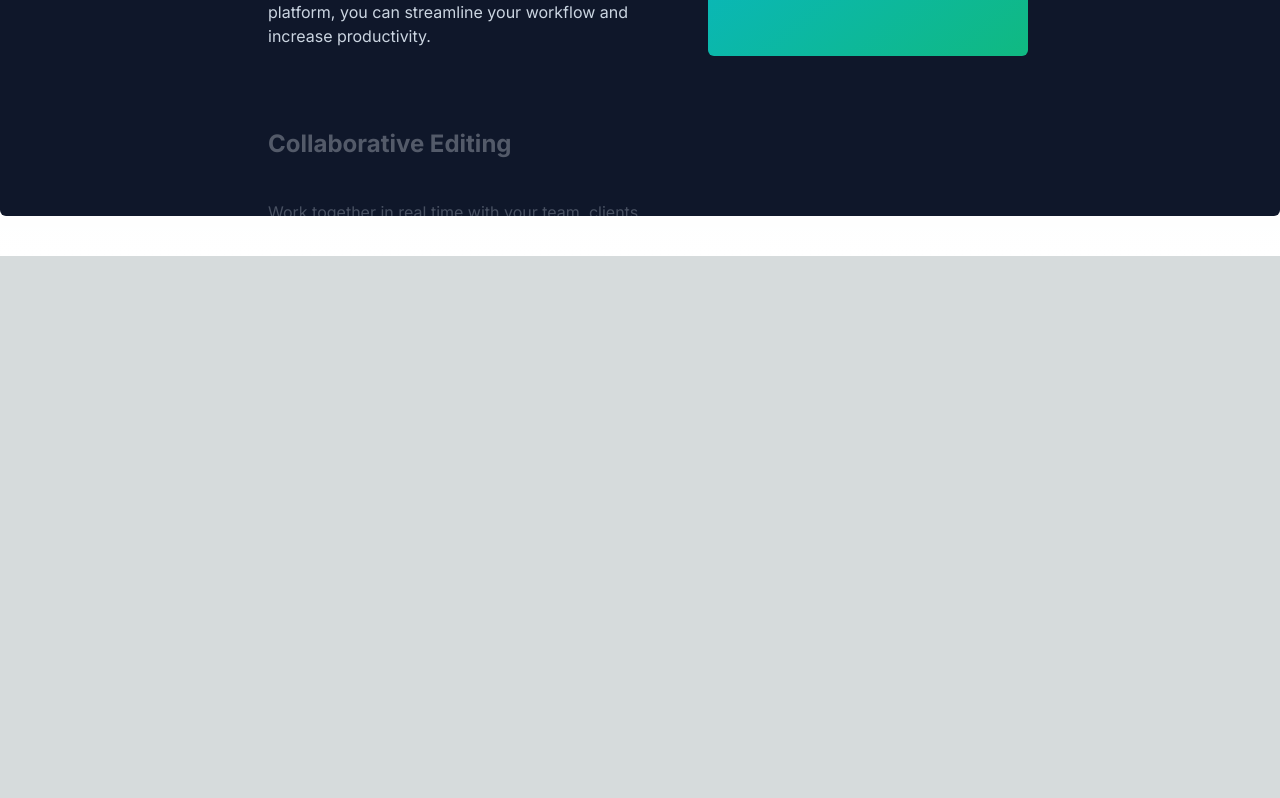
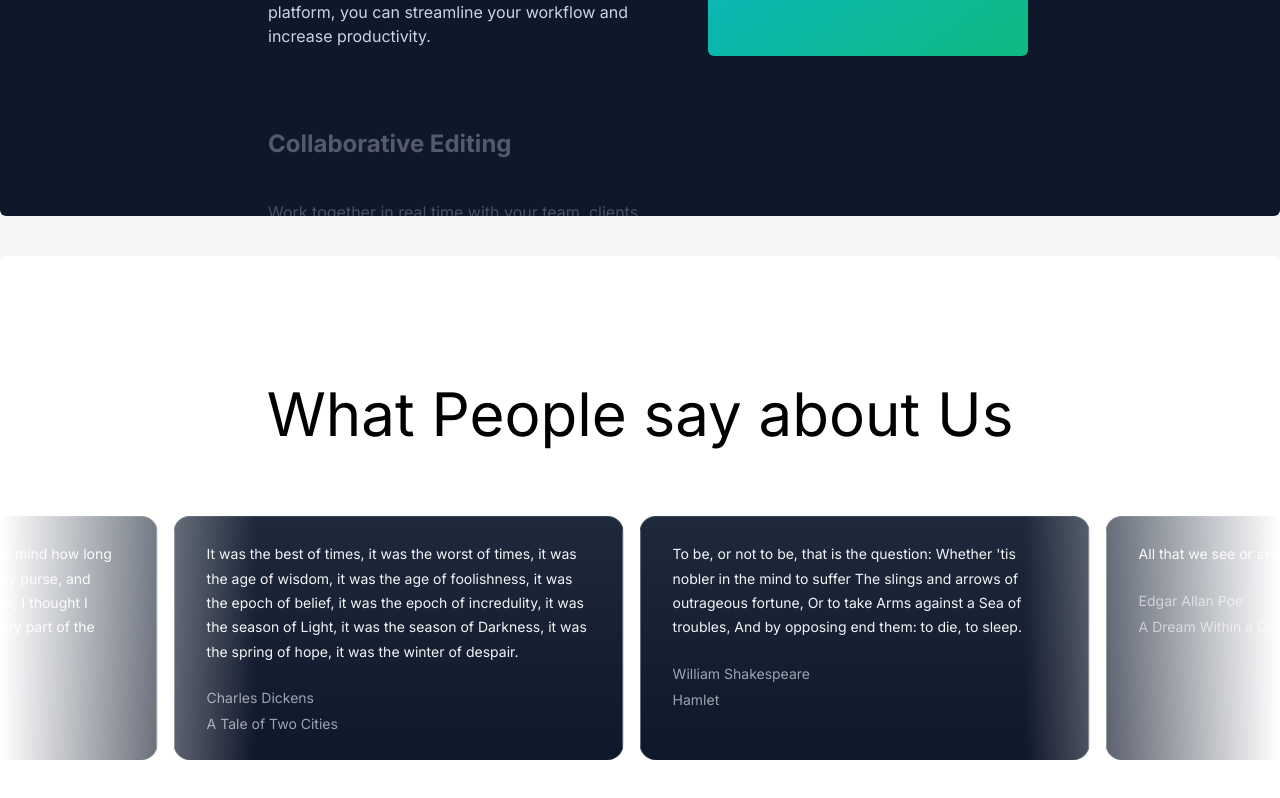
Before and after one commit to Ranjana993/musicial-website, a Next.js app: page / in a window 1280 px wide. Shown: the part 1756-2554 px from the top of the page. Before the commit the page ends 2012 px from the top, so only its background shows below. Built offline with nearby package versions, Linux system fonts and the light colour scheme.

Commit message:
added testimonial

```diff
--- a/src/app/page.tsx
+++ b/src/app/page.tsx
@@ -1,5 +1,6 @@
 import { CardHoverEffectDemo } from "@/components/FeatureCourse";
 import { HeroSection } from "@/components/HeroSection";
+import { Testimonial } from "@/components/Testimonial";
 import { WhyChooseUs } from "@/components/WhyChooseUs";
 // import { WhyChooseUs } from "@/components/WhyChooseUs";
 
@@ -10,6 +11,11 @@
     <HeroSection />
       <CardHoverEffectDemo/>
       <WhyChooseUs />
+      <div>
+
+        <Testimonial />
+      </div>
+
     </>
   );
 }
--- /dev/null
+++ b/src/components/Testimonial.tsx
@@ -0,0 +1,49 @@
+"use client";
+
+import React, { useEffect, useState } from "react";
+import { InfiniteMovingCards } from "./ui/infinite-moving-cards";
+
+export function Testimonial() {
+  return (
+    <div className="h-[40rem] rounded-md flex flex-col antialiased bg-white dark:bg-black dark:bg-grid-white/[0.05] items-center justify-center relative overflow-hidden">
+      <h2 className="text-4xl lg:text-6xl py-2 mb-12 text-center">What People say about Us </h2>
+      <InfiniteMovingCards
+        items={testimonials}
+        direction="right"
+        speed="slow"
+      />
+    </div>
+  );
+}
+
+const testimonials = [
+  {
+    quote:
+      "It was the best of times, it was the worst of times, it was the age of wisdom, it was the age of foolishness, it was the epoch of belief, it was the epoch of incredulity, it was the season of Light, it was the season of Darkness, it was the spring of hope, it was the winter of despair.",
+    name: "Charles Dickens",
+    title: "A Tale of Two Cities",
+  },
+  {
+    quote:
+      "To be, or not to be, that is the question: Whether 'tis nobler in the mind to suffer The slings and arrows of outrageous fortune, Or to take Arms against a Sea of troubles, And by opposing end them: to die, to sleep.",
+    name: "William Shakespeare",
+    title: "Hamlet",
+  },
+  {
+    quote: "All that we see or seem is but a dream within a dream.",
+    name: "Edgar Allan Poe",
+    title: "A Dream Within a Dream",
+  },
+  {
+    quote:
+      "It is a truth universally acknowledged, that a single man in possession of a good fortune, must be in want of a wife.",
+    name: "Jane Austen",
+    title: "Pride and Prejudice",
+  },
+  {
+    quote:
+      "Call me Ishmael. Some years ago—never mind how long precisely—having little or no money in my purse, and nothing particular to interest me on shore, I thought I would sail about a little and see the watery part of the world.",
+    name: "Herman Melville",
+    title: "Moby-Dick",
+  },
+];
--- /dev/null
+++ b/src/components/ui/infinite-moving-cards.tsx
@@ -0,0 +1,121 @@
+"use client";
+
+import { cn } from "../../utils/cn";
+import React, { useEffect, useState } from "react";
+
+export const InfiniteMovingCards = ({
+  items,
+  direction = "left",
+  speed = "fast",
+  pauseOnHover = true,
+  className,
+}: {
+  items: {
+    quote: string;
+    name: string;
+    title: string;
+  }[];
+  direction?: "left" | "right";
+  speed?: "fast" | "normal" | "slow";
+  pauseOnHover?: boolean;
+  className?: string;
+}) => {
+  const containerRef = React.useRef<HTMLDivElement>(null);
+  const scrollerRef = React.useRef<HTMLUListElement>(null);
+
+  useEffect(() => {
+    addAnimation();
+  }, []);
+  const [start, setStart] = useState(false);
+  function addAnimation() {
+    if (containerRef.current && scrollerRef.current) {
+      const scrollerContent = Array.from(scrollerRef.current.children);
+
+      scrollerContent.forEach((item) => {
+        const duplicatedItem = item.cloneNode(true);
+        if (scrollerRef.current) {
+          scrollerRef.current.appendChild(duplicatedItem);
+        }
+      });
+
+      getDirection();
+      getSpeed();
+      setStart(true);
+    }
+  }
+  const getDirection = () => {
+    if (containerRef.current) {
+      if (direction === "left") {
+        containerRef.current.style.setProperty(
+          "--animation-direction",
+          "forwards"
+        );
+      } else {
+        containerRef.current.style.setProperty(
+          "--animation-direction",
+          "reverse"
+        );
+      }
+    }
+  };
+  const getSpeed = () => {
+    if (containerRef.current) {
+      if (speed === "fast") {
+        containerRef.current.style.setProperty("--animation-duration", "20s");
+      } else if (speed === "normal") {
+        containerRef.current.style.setProperty("--animation-duration", "40s");
+      } else {
+        containerRef.current.style.setProperty("--animation-duration", "80s");
+      }
+    }
+  };
+  return (
+    <div
+      ref={containerRef}
+      className={cn(
+        "scroller relative z-20  max-w-7xl overflow-hidden  [mask-image:linear-gradient(to_right,transparent,white_20%,white_80%,transparent)]",
+        className
+      )}
+    >
+      <ul
+        ref={scrollerRef}
+        className={cn(
+          " flex min-w-full shrink-0 gap-4 py-4 w-max flex-nowrap",
+          start && "animate-scroll ",
+          pauseOnHover && "hover:[animation-play-state:paused]"
+        )}
+      >
+        {items.map((item, idx) => (
+          <li
+            className="w-[350px] max-w-full relative rounded-2xl border border-b-0 flex-shrink-0 border-slate-700 px-8 py-6 md:w-[450px]"
+            style={{
+              background:
+                "linear-gradient(180deg, var(--slate-800), var(--slate-900)",
+            }}
+            key={item.name}
+          >
+            <blockquote>
+              <div
+                aria-hidden="true"
+                className="user-select-none -z-1 pointer-events-none absolute -left-0.5 -top-0.5 h-[calc(100%_+_4px)] w-[calc(100%_+_4px)]"
+              ></div>
+              <span className=" relative z-20 text-sm leading-[1.6] text-gray-100 font-normal">
+                {item.quote}
+              </span>
+              <div className="relative z-20 mt-6 flex flex-row items-center">
+                <span className="flex flex-col gap-1">
+                  <span className=" text-sm leading-[1.6] text-gray-400 font-normal">
+                    {item.name}
+                  </span>
+                  <span className=" text-sm leading-[1.6] text-gray-400 font-normal">
+                    {item.title}
+                  </span>
+                </span>
+              </div>
+            </blockquote>
+          </li>
+        ))}
+      </ul>
+    </div>
+  );
+};
--- a/tailwind.config.ts
+++ b/tailwind.config.ts
@@ -54,7 +54,7 @@
     extend: {
       animation: {
         spotlight: "spotlight 2s ease .75s 1 forwards",
-        // shimmer: "shimmer 2s linear infinite",
+        scroll: "scroll var(--animation-duration, 40s) var(--animation-direction, forwards) linear infinite",
       },
       backgroundImage: {
         "gradient-radial": "radial-gradient(var(--tw-gradient-stops))",
@@ -72,6 +72,11 @@
             transform: "translate(-50%,-40%) scale(1)",
           }
         },
+        scroll:{
+          to: {
+            transform: "translate(calc(-50% - 0.5rem))",
+          },
+        }
       }
     },
   },
```
